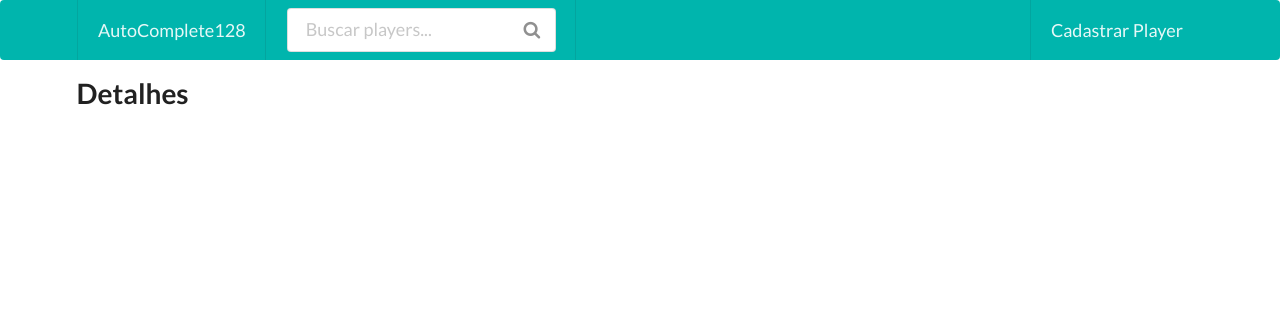
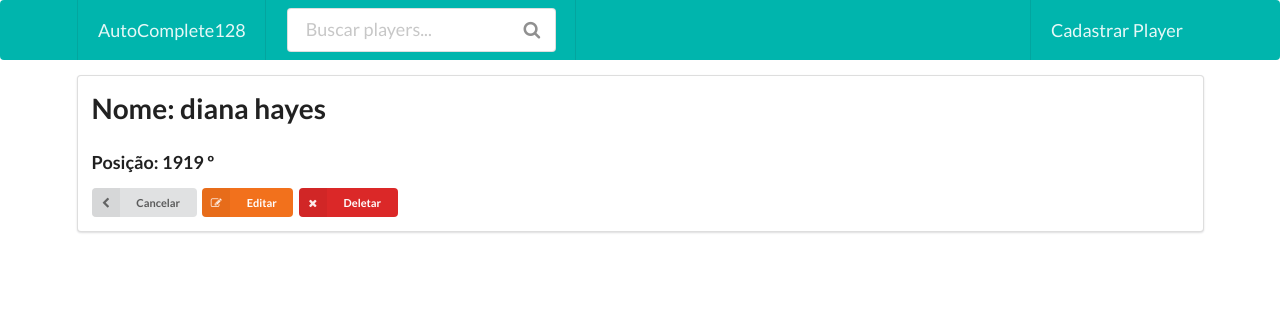
Before and after one commit to dansenpai/autocomplete128, a Django app: page /player/6/detail in a window 1280 px wide. Shown: the top 320 px of the page. Run offline with Django 3.2, Linux system fonts and the light colour scheme; data comes from the database, SQL or seed files in the repository.

Commit message:
created detail template

```diff
--- a/app/templates/app/player_detail.html
+++ b/app/templates/app/player_detail.html
@@ -1,5 +1,25 @@
 {% extends 'app/shared/base.html' %}
 
 {% block content%}
-  <h1>Detalhes</h1>
+
+  <div class="ui segment">
+    <h1 >Nome: {{ player.name }}</h1>
+    <h3 class="description">Posição: {{ player.rank_position }} º</h3>
+
+    <a href="#" class="ui labeled icon mini button gray">
+      <i class="icon chevron left"></i>
+      Cancelar
+    </a>
+
+    <a href="#" class="ui labeled icon mini button orange">
+      <i class="icon edit"></i>
+      Editar
+    </a>
+
+    <a href="#" class="ui labeled icon mini button red">
+      <i class="icon remove"></i>
+      Deletar
+    </a>
+  </div>
+
 {% endblock content %}
--- a/app/templates/app/players_list.html
+++ b/app/templates/app/players_list.html
@@ -17,7 +17,7 @@
         </td>
         <td> {{ player.name }}</td>
         <td colspan="3">
-          <a href="" class="ui labeled icon button mini teal">
+          <a href="{% url 'app:player_detail' player.id %}" class="ui labeled icon button mini teal">
             <i class="icon eye"></i>
             Visualizar
           </a>
--- a/app/urls.py
+++ b/app/urls.py
@@ -1,6 +1,8 @@
 from django.conf.urls import url
 from .views import PlayersList, PlayerCreate, PlayerUpdate, \
   PlayerDetail, PlayerDelete, AutoComplete
+
+app_name = "app"
 
 urlpatterns = [
   url(r'^$', PlayersList.as_view(), name='players_list' ),
--- a/app/views.py
+++ b/app/views.py
@@ -64,6 +64,11 @@ class PlayerCreate(View):
         return HttpResponseRedirect('/')
       return render( request, self.template_name, {'form': form, 'form_name': self.form_name })
 
+
+class PlayerDetail(DetailView):
+  context_object_name = 'player'
+  queryset = Player.objects.all()
+
 class PlayerUpdate(View):
   template_name = 'app/player_form.html'
 
@@ -76,9 +81,6 @@ class PlayerDelete(View):
   def get(self, request, *args,**kwargs):
     return render(request, self.template_name, {})
 
-class PlayerDetail(View):
-  template_name = 'app/player_detail.html'
-
   def get(self, request, *args,**kwargs):
     return render(request, self.template_name, {})
 
```
